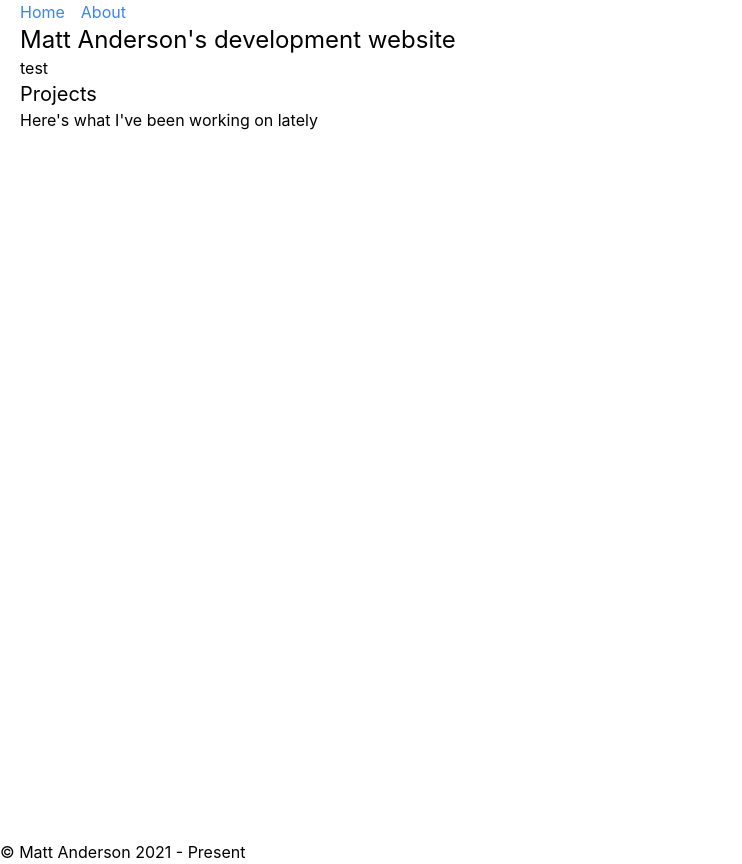
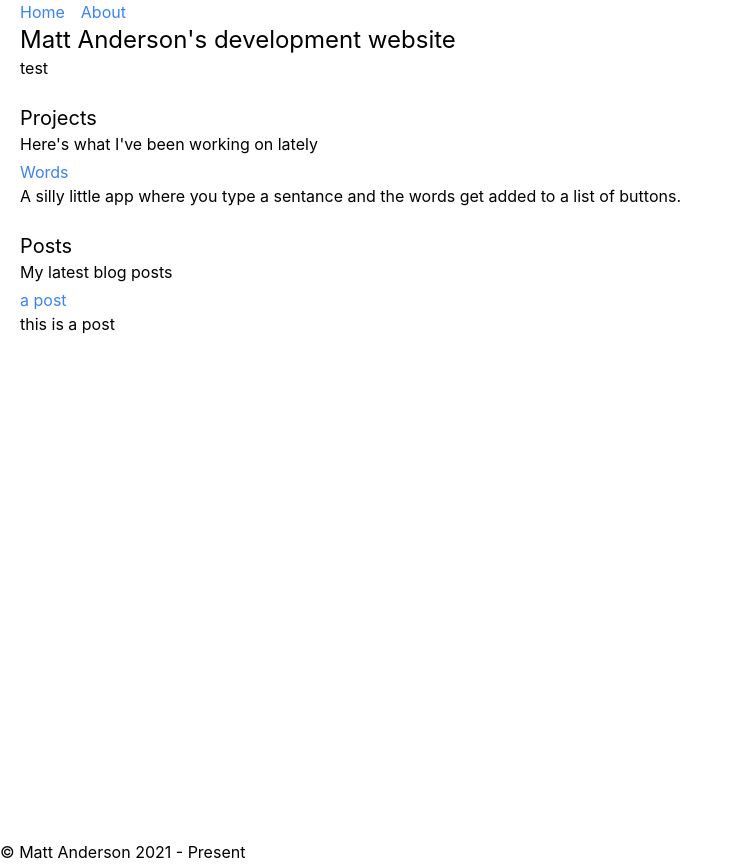
Before and after one commit to mattander/mattdev, a Next.js app: page / in a window 1280 px wide. Shown: the whole page, without its empty margins (0-742 px from the left). Built offline with nearby package versions, Linux system fonts and the light colour scheme.

Commit message:
got routing and listing working for posts and projects

```diff
--- /dev/null
+++ b/components/base/BlockItem.js
@@ -0,0 +1,10 @@
+import Link from 'next/link';
+
+export default function BlockItem({ title, link, content, children }) {
+    return (
+        <li>
+            <Link href={`/${link}`}>{title}</Link>
+            <div>{content}</div>
+        </li>
+    );
+}
--- /dev/null
+++ b/components/base/BlockList.js
@@ -0,0 +1,3 @@
+export default function BlockList({ children }) {
+    return <ul className="my-1">{children}</ul>;
+}
--- /dev/null
+++ b/components/base/index.js
@@ -0,0 +1,4 @@
+import BlockList from './BlockList';
+import BlockItem from './BlockItem';
+
+export { BlockList, BlockItem };
--- a/content/projects/words.md
+++ b/content/projects/words.md
@@ -1,5 +1,7 @@
 ---
 title: Words
+description: A silly little app where you type a sentance and the words get
+  added to a list of buttons.
 link: https://mattander.github.io/words/
 github_link: https://github.com/mattander/words
 date: 2021-07-14T13:20:54.215Z
--- a/lib/api.js
+++ b/lib/api.js
@@ -39,39 +39,23 @@ export function getTopLevelPages() {
     return data.menu;
 }
 
-export function getPageBySlug(slug, postType = 'post', fields = []) {
-    const realSlug =
-        slug === 'home' || slug === 'index' ? '' : slug.replace(/\.md$/, '');
-    const fullPath = join(getPostTypeDirectory(postType), realSlug, `index.md`);
-    const fileContents = fs.readFileSync(fullPath, 'utf8');
-    const { data, content } = matter(fileContents);
+export function getPostBySlug(slug, postType = 'post', fields = []) {
+    if (postType === 'page') {
+        slug =
+            slug === 'home' || slug === 'index.md'
+                ? ''
+                : slug.replace(/\.md$/, '');
+        slug = slug + '/index.md';
+    }
 
-    const item = {};
-
-    // Ensure only the minimal needed data is exposed
-    fields.forEach((field) => {
-        if (field === 'slug') {
-            item[field] = realSlug;
-        }
-
-        if (field === 'content') {
-            item[field] = content;
-        }
-
-        if (data[field]) {
-            item[field] = data[field];
-        }
-    });
-
-    return item;
-}
-
-export function getPostBySlug(slug, postType = 'post', fields = []) {
     const fullPath = join(getPostTypeDirectory(postType), slug);
     const fileContents = fs.readFileSync(fullPath, 'utf8');
     const { data, content } = matter(fileContents);
 
-    const item = {};
+    const item = {
+        slug: slug.replace(/(\/\S*)?.md$/gi, ''),
+        postType,
+    };
 
     // Ensure only the minimal needed data is exposed
     fields.forEach((field) => {
@@ -93,9 +77,11 @@ export function getPostBySlug(slug, postType = 'post', fields = []) {
 
 export function getAllPosts(postType = 'post', fields = []) {
     const slugs = getPostSlugs(postType);
+
     const posts = slugs
         .map((slug) => getPostBySlug(slug, postType, fields))
         // sort posts by date in descending order
         .sort((post1, post2) => (post1.date > post2.date ? -1 : 1));
+
     return posts;
 }
--- a/pages/[slug].js
+++ b/pages/[slug].js
@@ -2,14 +2,14 @@ import Container from '../components/layout/Container';
 import Layout from '../components/layout/Layout';
 import Head from 'next/head';
 import { CMS_NAME } from '../lib/constants';
-import { getPageBySlug, getTopLevelPages, getPostSlugs } from '../lib/api';
+import { getPostBySlug, getTopLevelPages, getPostSlugs } from '../lib/api';
 
 export default function Index({ page, nav }) {
     return (
         <>
             <Layout title={page.title} nav={nav}>
                 <Head>
-                    <title>Next.js Blog Example with {CMS_NAME}</title>
+                    <title>Mattdev - {page.title}</title>
                 </Head>
                 <Container>
                     <section>{page.content}</section>
@@ -37,7 +37,7 @@ export async function getStaticPaths() {
 }
 
 export async function getStaticProps({ params }) {
-    const page = getPageBySlug(params.slug, 'page', ['content', 'title']);
+    const page = getPostBySlug(params.slug, 'page', ['content', 'title']);
     const nav = getTopLevelPages();
 
     return {
--- a/pages/index.js
+++ b/pages/index.js
@@ -1,8 +1,9 @@
 import Container from '../components/layout/Container';
 import Layout from '../components/layout/Layout';
+import { BlockList, BlockItem } from '../components/base';
 import Head from 'next/head';
 import { CMS_NAME } from '../lib/constants';
-import { getAllPosts, getPageBySlug, getTopLevelPages } from '../lib/api';
+import { getAllPosts, getPostBySlug, getTopLevelPages } from '../lib/api';
 
 export default function Index({ page, nav, posts, projects }) {
     return (
@@ -16,6 +17,34 @@ export default function Index({ page, nav, posts, projects }) {
                     <section>
                         <h2>Projects</h2>
                         <p>Here's what I've been working on lately</p>
+                        <BlockList>
+                            {projects.map(
+                                ({ description, title, slug, postType }) => (
+                                    <BlockItem
+                                        key={slug}
+                                        title={title}
+                                        link={`${postType}s/${slug}`}
+                                        content={description}
+                                    />
+                                )
+                            )}
+                        </BlockList>
+                    </section>
+                    <section>
+                        <h2>Posts</h2>
+                        <p>My latest blog posts</p>
+                        <BlockList>
+                            {posts.map(
+                                ({ description, title, slug, postType }) => (
+                                    <BlockItem
+                                        key={slug}
+                                        title={title}
+                                        link={`${postType}s/${slug}`}
+                                        content={description}
+                                    />
+                                )
+                            )}
+                        </BlockList>
                     </section>
                 </Container>
             </Layout>
@@ -24,9 +53,9 @@ export default function Index({ page, nav, posts, projects }) {
 }
 
 export async function getStaticProps() {
-    const page = getPageBySlug('home', 'page', ['content', 'title']);
-    const projects = getAllPosts('project');
-    const posts = getAllPosts('post');
+    const page = getPostBySlug('home', 'page', ['content', 'title']);
+    const projects = getAllPosts('project', ['description', 'title']);
+    const posts = getAllPosts('post', ['description', 'title']);
 
     const nav = getTopLevelPages();
 
--- /dev/null
+++ b/pages/posts/[slug].js
@@ -0,0 +1,52 @@
+import Container from '/components/layout/Container';
+import Layout from '/components/layout/Layout';
+import Head from 'next/head';
+import { CMS_NAME } from '/lib/constants';
+import { getPostBySlug, getTopLevelPages, getPostSlugs } from '/lib/api';
+
+export default function SinglePost({ post, nav }) {
+    return (
+        <>
+            <Layout title={post.title} nav={nav}>
+                <Head>
+                    <title>Mattdev - {post.title}</title>
+                </Head>
+                <Container>
+                    <section>{post.content}</section>
+                </Container>
+            </Layout>
+        </>
+    );
+}
+
+export async function getStaticPaths() {
+    const paths = getPostSlugs('post').map((path) => {
+        return {
+            params: {
+                slug: path.replace('.md', ''),
+            },
+        };
+    });
+
+    return {
+        paths,
+        fallback: false,
+    };
+}
+
+export async function getStaticProps({ params }) {
+    const post = getPostBySlug(`${params.slug}.md`, 'post', [
+        'content',
+        'title',
+        'description',
+    ]);
+
+    const nav = getTopLevelPages();
+
+    return {
+        props: {
+            post,
+            nav,
+        },
+    };
+}
--- /dev/null
+++ b/pages/posts/index.js
@@ -0,0 +1,55 @@
+import Container from '/components/layout/Container';
+import Layout from '/components/layout/Layout';
+import { BlockList, BlockItem } from '/components/base';
+import Head from 'next/head';
+import { getAllPosts, getPostBySlug, getTopLevelPages } from '/lib/api';
+
+export default function Posts({ nav, posts, page }) {
+    return (
+        <>
+            <Layout title={page.title} nav={nav}>
+                <Head>
+                    <title>Mattdev - {page.title}</title>
+                </Head>
+                <Container>
+                    {page ? <section>{page.content}</section> : null}
+                    <section>
+                        <h2>Posts</h2>
+                        <p>My latest blog posts</p>
+                        <BlockList>
+                            {posts.map(
+                                ({ description, title, slug, postType }) => (
+                                    <BlockItem
+                                        key={slug}
+                                        title={title}
+                                        link={`${postType}/${slug}`}
+                                        content={description}
+                                    />
+                                )
+                            )}
+                        </BlockList>
+                    </section>
+                </Container>
+            </Layout>
+        </>
+    );
+}
+
+export async function getStaticProps() {
+    const pages = getAllPosts('page');
+    const postPageExists =
+        pages.filter(({ slug }) => slug === 'posts').length > 0;
+    const page = postPageExists
+        ? getPostBySlug('post', 'page', ['content', 'title'])
+        : null;
+    const posts = getAllPosts('post', ['description', 'title']);
+    const nav = getTopLevelPages();
+
+    return {
+        props: {
+            nav,
+            page,
+            posts,
+        },
+    };
+}
--- /dev/null
+++ b/pages/projects/[slug].js
@@ -0,0 +1,52 @@
+import Container from '/components/layout/Container';
+import Layout from '/components/layout/Layout';
+import Head from 'next/head';
+import { CMS_NAME } from '/lib/constants';
+import { getPostBySlug, getTopLevelPages, getPostSlugs } from '/lib/api';
+
+export default function SingleProject({ project, nav }) {
+    return (
+        <>
+            <Layout title={project.title} nav={nav}>
+                <Head>
+                    <title>Mattdev - {project.title}</title>
+                </Head>
+                <Container>
+                    <section>{project.content}</section>
+                </Container>
+            </Layout>
+        </>
+    );
+}
+
+export async function getStaticPaths() {
+    const paths = getPostSlugs('project').map((path) => {
+        return {
+            params: {
+                slug: path.replace('.md', ''),
+            },
+        };
+    });
+
+    return {
+        paths,
+        fallback: false,
+    };
+}
+
+export async function getStaticProps({ params }) {
+    const project = getPostBySlug(`${params.slug}.md`, 'project', [
+        'content',
+        'title',
+        'description',
+    ]);
+
+    const nav = getTopLevelPages();
+
+    return {
+        props: {
+            project,
+            nav,
+        },
+    };
+}
--- a/styles/globals.css
+++ b/styles/globals.css
@@ -22,6 +22,10 @@
     h2 {
         @apply text-xl;
     }
+
+    section {
+        margin-bottom: 1.5rem;
+    }
 }
 
 html,
```
Also changed, not shown: pages/projects/index.js (added, +55 -0 lines).
